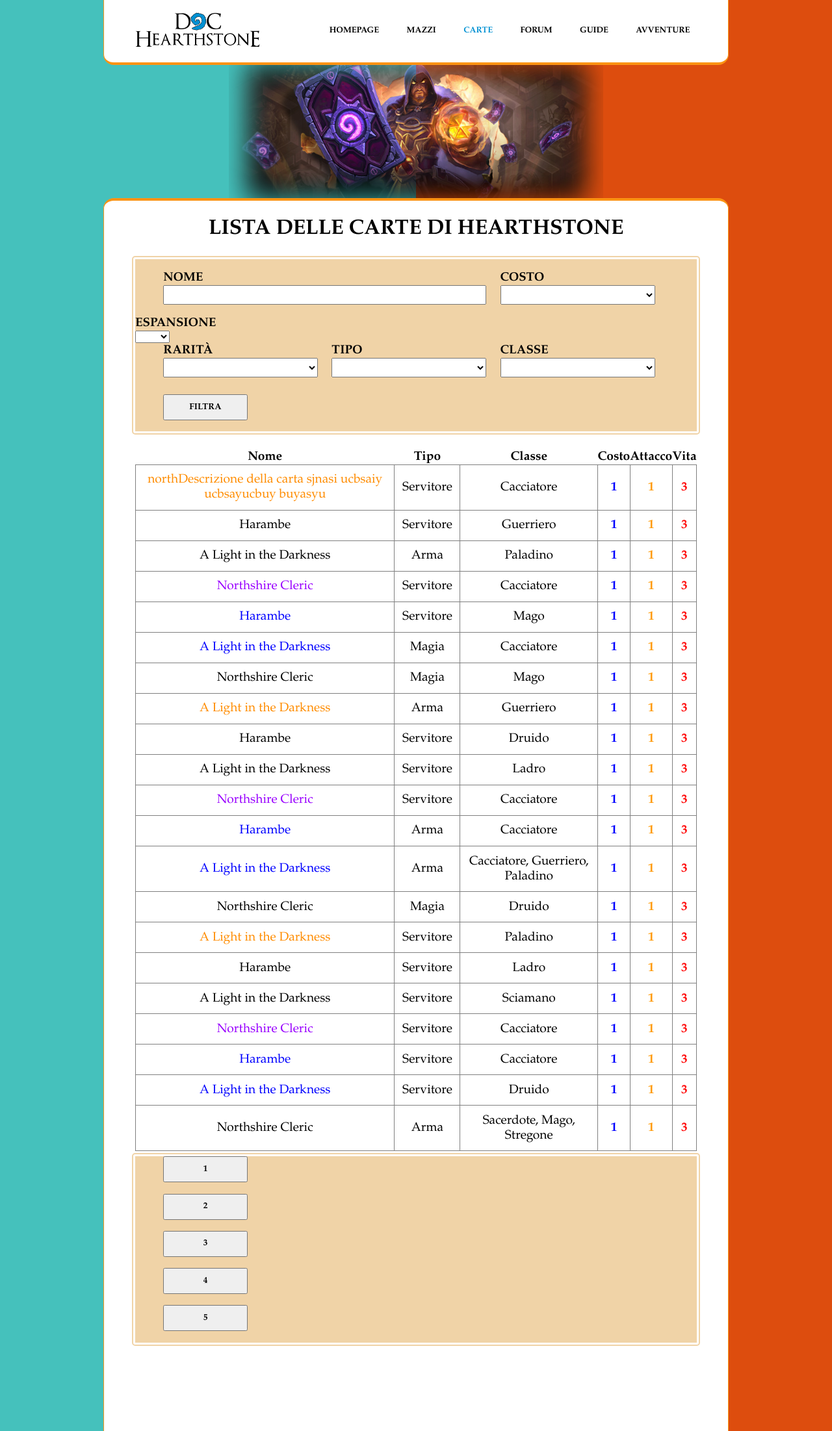
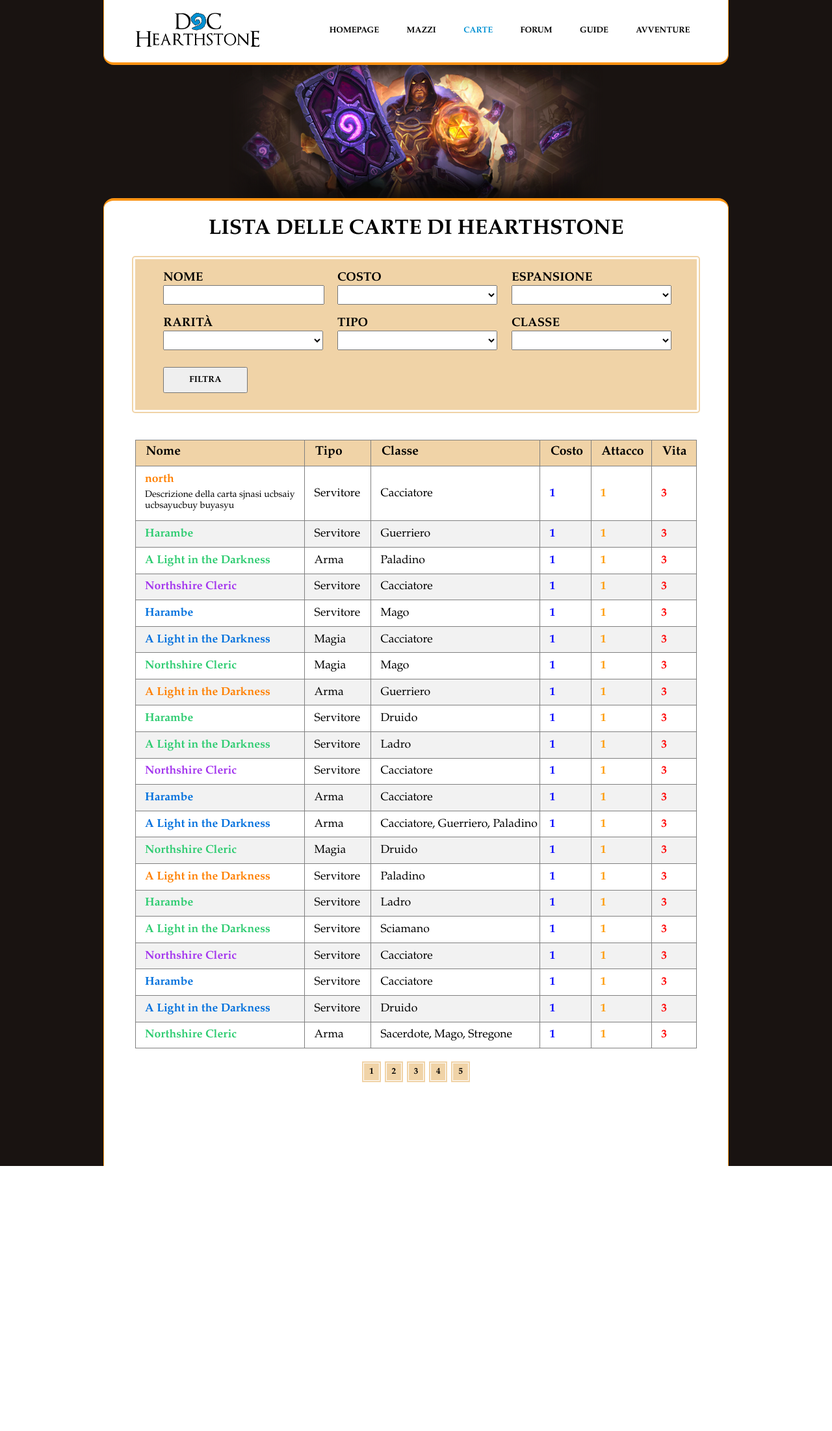
Before and after one commit to sosssoldi/DocHearthStone, a PHP site: page /html/carte.html in a window 1280 px wide. Shown: the whole page at 65% size. After the commit the page ends 1795 px from the top, so only its background shows below. Run offline with PHP 8.4, Linux system fonts and the light colour scheme.

Commit message:
Aggiornato carte.css

```diff
--- a/css/carte.css
+++ b/css/carte.css
@@ -8,7 +8,8 @@ html {
 }
 
 body {
-	background-image: linear-gradient(to left,#DD4D0E 50%, #45C1BC  50%);
+	/*background-image: linear-gradient(to left,#DD4D0E 50%, #45C1BC  50%);*/
+	background-color: rgb(25, 19, 17);
 }
 
 .hide {
@@ -86,7 +87,8 @@ nav li a:hover {
 
 #imgHeader {
 	display: block;
-	background-image: linear-gradient(to left,#DD4D0E 50%, #45C1BC  50%);
+	/*background-image: linear-gradient(to left,#DD4D0E 50%, #45C1BC  50%);*/
+	background-color: rgb(25, 19, 17);
 	background-position: center center;
 	background-repeat: no-repeat;
 	margin: 0 auto;
@@ -124,24 +126,73 @@ nav li a:hover {
 
 #content table {
 	margin: 0 auto;
-	text-align: center;
-	font-size: 1.2em;
+	margin-top: 4%;
+	font-size: 1.1em;
 	border-collapse: collapse;
 	width: 90%;
-	margin-top: 2%;
+}
+
+#content th {
+	padding-bottom: 1%;
+	text-align: left;
+	padding-top: 0.3em;
+	padding-left: 0.8em;
+	padding-right: 0.6em;
+	padding-bottom: 0.5em;
+	border: 0.1em solid gray;
+	background-color: #F0D3A7;
+	color: black;
+	font-size: 1.1em;
 }
 
 #content table td {
 	border: 0.1em solid gray;
-	padding: 0.6em;
+	padding-top: 0.5em;
+	padding-left: 0.8em;
+	padding-bottom: 0.5em;
 }
 
-#content table td a {
-	text-decoration: none;
+#content table td img {
+    display: block;
+    position: absolute;
+	border: none;
+	padding: 0;
+	margin: 0;
+}
+
+.descrizione {
+	display: block;
+	margin-top: 2%;
+	font-size: 0.8em;
+	color: black;
+	padding-bottom: 2%;
+	font-weight: none;
+	font-weight: normal;
+	cursor: default;
 }
 
 #content table thead {
 	font-weight: bold;
+}
+
+.alternativa {
+	background-color: #F2F2F2;
+}
+
+.nomeCarta {
+	width: 32%;
+}
+
+.valore {
+	width: 8%;
+}
+
+.classeCarta {
+	width: 32%;
+}
+
+.tipoCarta {
+	width: 12%;
 }
 
 .costo {
@@ -160,26 +211,34 @@ nav li a:hover {
 }
 
 .comune {
-	color: black;
+	color: #2ecc71;
+	font-weight: bold;
+	cursor: pointer;
 }
 
 .leggendaria {
-	color: darkorange;
+	color: #ff8000;
+	font-weight: bold;
+	cursor: pointer;
 }
 
 .rara {
-	color: blue;
+	color: #0070dd;
+	font-weight: bold;
+	cursor: pointer;
 }
 
 .epica {
-	color: #9900ff;
+	color: #a335ee;
+	font-weight: bold;
+	cursor: pointer;
 }
 
-form {
+#search {
 	margin: 0 auto;
 	width: 90%;
-	background-color:#F0D3A7;
-	border-radius:0.5em;
+	background-color: #F0D3A7;
+	border-radius: 0.5em;
 	border: 0.5em double white;
 }
 
@@ -187,21 +246,22 @@ form {
 	float: left;
 	margin-top: 2%;
 	margin-left: 5%;
-	width: 60%;
+	width: 30%;
 	margin-bottom: 2%;
 }
 
 #nome input {
 	height: 2em;
-	width: 95%;
+	width: 94%;
 	font-family: "Palatino Linotype", "Courier New", "Verdana", "Sans-Serif";
 }
 
 #costo {
 	margin-top: 2%;
-	margin-left: 65%;
-	width: 29%;
+	margin-left: 1%;
+	width: 30%;
 	margin-bottom: 2%;
+	float: left;
 }
 
 #costo select {
@@ -214,12 +274,29 @@ form {
 	font-family: "Palatino Linotype", "Courier New", "Verdana", "Sans-Serif";
 }
 
+#espansione {
+	margin-top: 2%;
+	margin-left: 67%;
+	width: 30%;
+	margin-bottom: 2%;
+}
+
+#espansione select {
+	height: 2.3em;
+	width: 95%;
+	font-family: "Palatino Linotype", "Courier New", "Verdana", "Sans-Serif";
+}
+
+#espansione select option {
+	font-family: "Palatino Linotype", "Courier New", "Verdana", "Sans-Serif";
+}
+
 #rarita {
+	clear: both;
 	float: left;
 	margin-left: 5%;
-	width: 29%;
+	width: 30%;
 	margin-bottom: 2%;
-	clear: both;
 }
 
 #rarita select {
@@ -235,7 +312,7 @@ form {
 #tipo {
 	float: left;
 	margin-left: 1%;
-	width: 29%;
+	width: 30%;
 	margin-bottom: 3%;
 }
 
@@ -250,8 +327,8 @@ form {
 }
 
 #classe {
-	margin-left: 65%;
-	width: 29%;
+	margin-left: 67%;
+	width: 30%;
 	margin-bottom: 3%;
 }
 
@@ -265,15 +342,36 @@ form {
 	font-family: "Palatino Linotype", "Courier New", "Verdana", "Sans-Serif";
 }
 
-form input[type="submit"] {
+#search input[type="submit"] {
 	font-family: "Palatino Linotype", "Courier New", "Verdana", "Sans-Serif";
 	margin-left: 5%;
-	margin-bottom: 2%;
+	margin-bottom: 3%;
 	width: 15%;
 	height: 3em;
 	font-weight: bold;
-	margin-right: 80%;
+}
 
+#split {
+	width: 90%;
+	margin: 0 auto;
+	margin-top: 2%;
+	text-align: center;
+}
+
+#split input[type="submit"] {
+	width: 3.5%;
+	height: 2.5em;
+	/*background-color: #ffcccc;*/
+	background-color: #F0D3A7;
+	border: 0.3em double white;
+	color: black;
+	font-weight: bold;
+	font-family: "Palatino Linotype", "Courier New", "Verdana", "Sans-Serif";
+}
+
+#split input[type="submit"]:hover {
+	background-color: #800000;
+	color: white;
 }
 
 footer {
```
